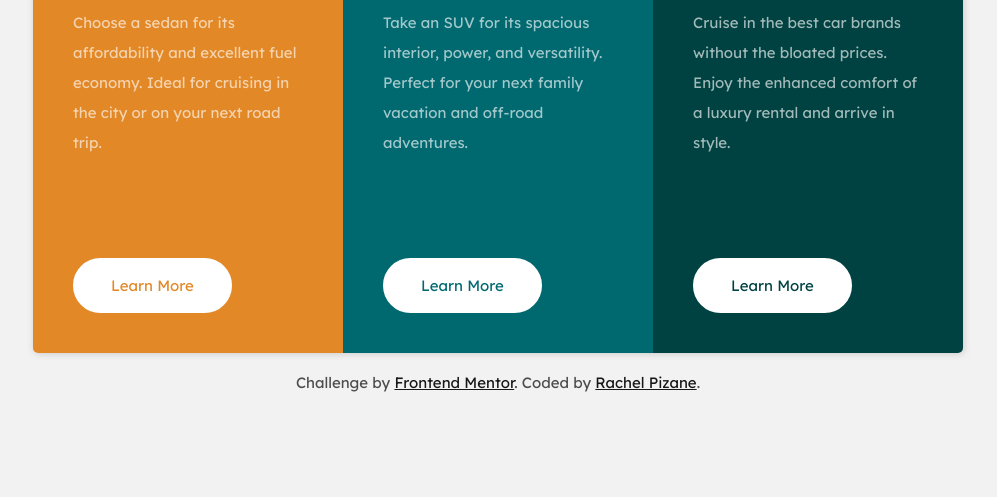
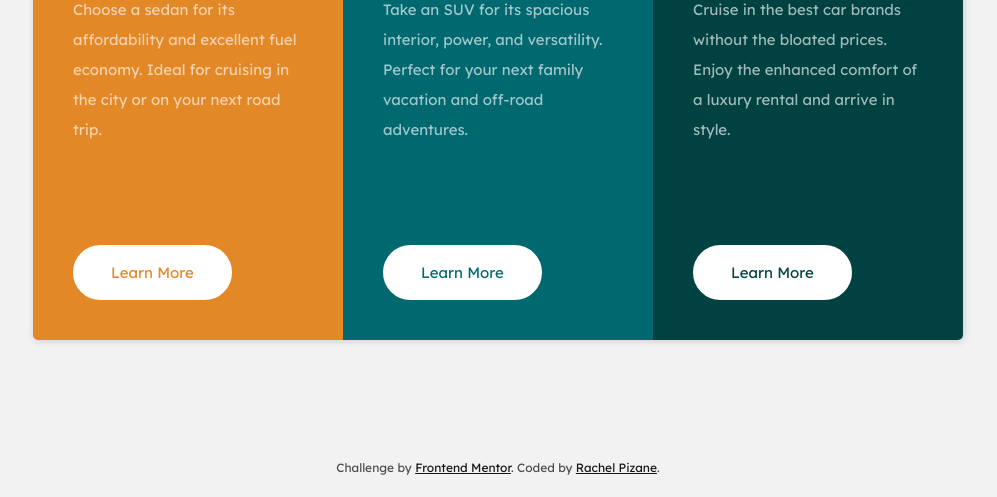
Before and after one commit to Rachelpizane/FM03-3-Column-Preview-Card, a plain HTML site: page index.html in a window 1280 px wide. Shown: the part 303-800 px from the top of the page, without its empty margins (142-1139 px from the left). Drawn offline with Linux system fonts and the light colour scheme.

Commit message:
Update Project

```diff
--- a/index.html
+++ b/index.html
@@ -8,12 +8,12 @@
     <link rel="shortcut icon" href="img/favicon-32x32.png" type="image/x-icon">
     <link rel="preconnect" href="https://fonts.googleapis.com">
     <link rel="preconnect" href="https://fonts.gstatic.com" crossorigin>
-    <link rel="preload" as="style" href="https://fonts.googleapis.com/css2?family=Big+Shoulders+Display:wght@700&family=Lexend+Deca&display=swap" >
     <link href="https://fonts.googleapis.com/css2?family=Big+Shoulders+Display:wght@700&family=Lexend+Deca&display=swap" rel="stylesheet">
 
 </head>
 <body>
-    <main class="box">
+    <main>
+        <div class="box">
             <article class="card" aria-labelledby="c01">
                 <div class="card-separate">
                     <img class="card-img" src="img/icon-sedans.svg" alt="">
@@ -22,7 +22,6 @@
                 </div>
                 <a class="card-buttom orange" href="https://www.frontendmentor.io/challenges/3column-preview-card-component-pH92eAR2-" target="_blank">Learn More</a>
             </article>
-
             <article class="card" aria-labelledby="c02">
                 <div class="card-separate">
                     <img class="card-img" src="img/icon-suvs.svg" alt="">
@@ -39,6 +38,7 @@
                 </div>
                 <a class="card-buttom dark-green" href="https://www.frontendmentor.io/challenges/3column-preview-card-component-pH92eAR2-" target="_blank">Learn More</a>
               </article>
+        </div>
     </main>
     <footer class="attribution">
         Challenge by <a href="https://www.frontendmentor.io/challenges/3column-preview-card-component-pH92eAR2-" target="_blank">Frontend Mentor</a>.
--- a/style.css
+++ b/style.css
@@ -6,18 +6,24 @@
 body{
     font-family: 'Lexend Deca', sans-serif;
     display: grid;
-    place-content: center;
-    min-height: calc(100vh - 20px);
+    height: 100vh;
     color: #ffffffa2;
     font-size: 15px;
-    padding: 20px 20px 0px;
+    padding: 20px 20px 10px;
     background-color: #F2F2F2;
-    gap: 20px
+    grid-template-rows: auto 40px;
+    gap: 15px;
+    box-sizing: border-box;
+}
+
+main {
+    place-self: center;
 }
 
 .box {
     display:flex;
     margin: auto;
+    width: fit-content;
     border-radius: 5px;
     overflow: hidden;
     box-shadow: 1px 1px 7px #cccbcb;
@@ -92,9 +98,11 @@ body{
 }
 
 .attribution {
-    place-self: end center;
     color: #4d4c4c;
     text-align: center;
+    font-size: 12px;
+    align-self: center;
+    box-sizing: border-box;
 }
 
 .attribution a {
@@ -110,4 +118,5 @@ body{
         align-content: space-evenly;
         height:fit-content;
     }
+
 }
```
Also changed, not shown: img/page-3-Column-Preview-Card.jpg (added), 1 other file. Lines whose indentation alone changed are shown as unchanged.
